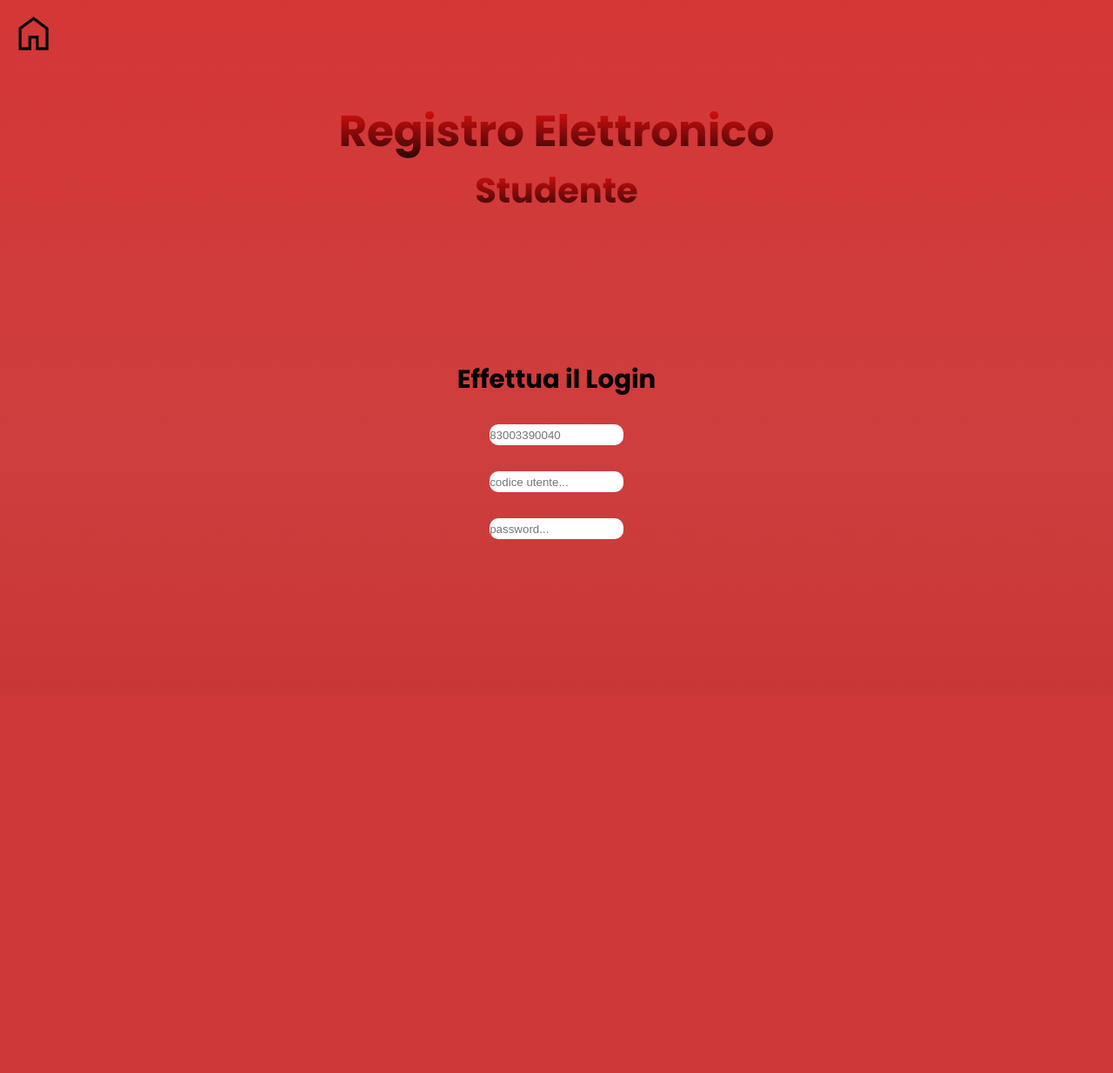
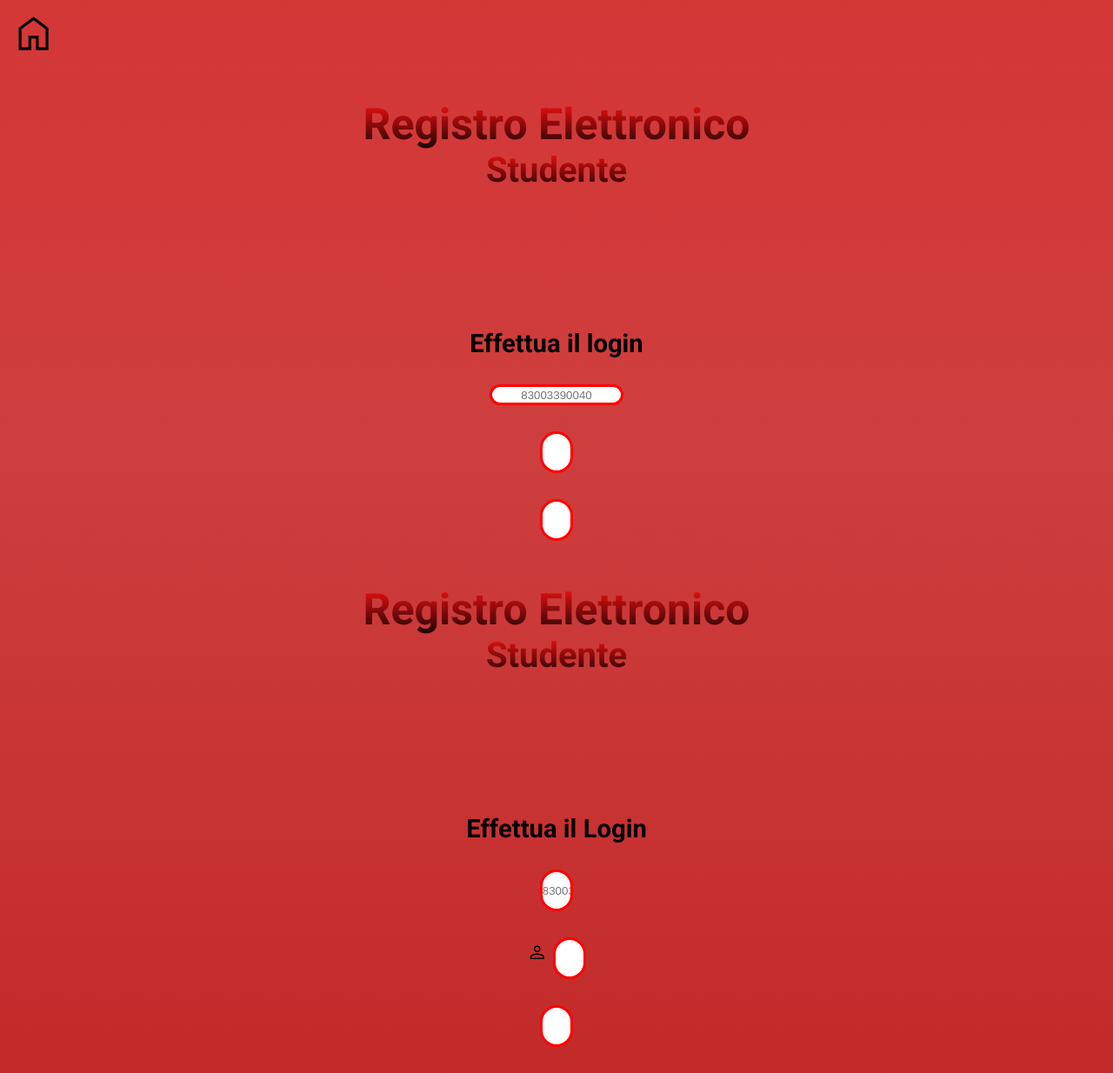
Before and after one commit to LorisRosano/registroElettronico-lorisRosano, a PHP site: page /studente.php in a window 1280 px wide. Shown: the whole page at 87% size. Before the commit the page ends 620 px from the top, so only its background shows below. Run offline with PHP 8.4, Linux system fonts and the light colour scheme.

Commit message:
Grafica pagina login

```diff
--- a/index.js
+++ b/index.js
@@ -4,6 +4,11 @@ window.onload = () => {
     }
     $(".btnLogin").on("mouseover", () => {sus(this)});
     $(".btnLogin").on("mouseout", () => {sus(this)});
+
+    $("#codFiscaleScuola").animate({
+        width: "12vw",
+        height:"3vh"
+    }, 1000)
 };
 function apriPaginaLoginStudente(){
     window.location = "studente.php";
@@ -11,3 +16,9 @@ function apriPaginaLoginStudente(){
 function ritornaHome(){
     window.location = "index.php";
 }
+function animationInput(input){
+    input.animate({
+        width: "12vw",
+        height:"3vh"
+    }, 1000)
+}
--- a/studente.php
+++ b/studente.php
@@ -13,15 +13,29 @@
     <span class="material-symbols-outlined" id="btnHome" onclick="ritornaHome()">
         home
     </span>
+    <h1 class="titolo"> Registro Elettronico </h1>
+    <h2> Studente </h2>
+    <br>
+    <div id="divLogin">
+        <h3>Effettua il login</h3>
+        <input type="text" class="inputLogin" id="codFiscaleScuola" readonly="true" placeholder="83003390040" onclick="animationInput($(this))">
+        <div id="divCodiceUtente">
+            <input type="text" class="inputLogin" id="codiceUtente" onclick="animationInput($(this))">
+        </div>
+        <div id="divPassword">
+            <input type="text" class="inputLogin" id="password" onclick="animationInput($(this))">
+        </div>
+
+    </div>
     <?php
         echo "<h1 class='titolo'> Registro Elettronico </h1>";
         echo "<h2> Studente </h2>";
         echo "<br>";
         echo "<div id='divLogin'>";
         echo "<h3> Effettua il Login </h3>";
-        echo "<input class='inputLogin' type='text' id='codFiscaleScuola' readonly='true' placeholder='83003390040'> </input>";
-        echo "<input class='inputLogin' type='text' id='codiceUtente' placeholder='codice utente...'> </input>";
-        echo "<input class='inputLogin' type='password' id='password' placeholder='password...'> </input>";
+        echo "<input class='inputLogin' type='text' id='codFiscaleScuola' readonly='true' placeholder='83003390040' onclick='animationInput($(this))'> </input>";
+        echo "<div class='div'> <span class='material-symbols-outlined'> person </span> <input class='inputLogin' type='text' id='codiceUtente' onclick='animationInput($(this))' >  </input> </div>";
+        echo "<input class='inputLogin' type='password' id='password' onclick='animationInput($(this))'> </input>";
         echo "<button id='btnLogin' onclick='loginStudente()'> </button>";
         echo "</div>";
     ?>
--- a/style.css
+++ b/style.css
@@ -1,5 +1,5 @@
 
-@import url('https://fonts.googleapis.com/css2?family=Poppins:wght@300;400;500;600;700&display=swap');
+@import url('https://fonts.googleapis.com/css2?family=Roboto:wght@300;400;500;600;700&display=swap');
 *{
     margin: 0;
     padding: 0;
@@ -17,7 +17,7 @@ html{
     height: 100vh;
 }
 body{
-    font-family: Poppins;
+    font-family: Roboto;
     width: 100vw;
     height: 100vh;
     overflow: hidden;
@@ -146,9 +146,11 @@ h2{
 }
 .inputLogin{
     /* background: transparent; */
-    width: 12vw;
-    height: 3vh;
-    border-radius: 10px;
+    width: 3vw;
+    height: 6vh;
+    border-radius: 100px;
+    text-align: center;
+    border: solid 3px red;
 }
 #btnHome{
     font-size: 4vw;
```
